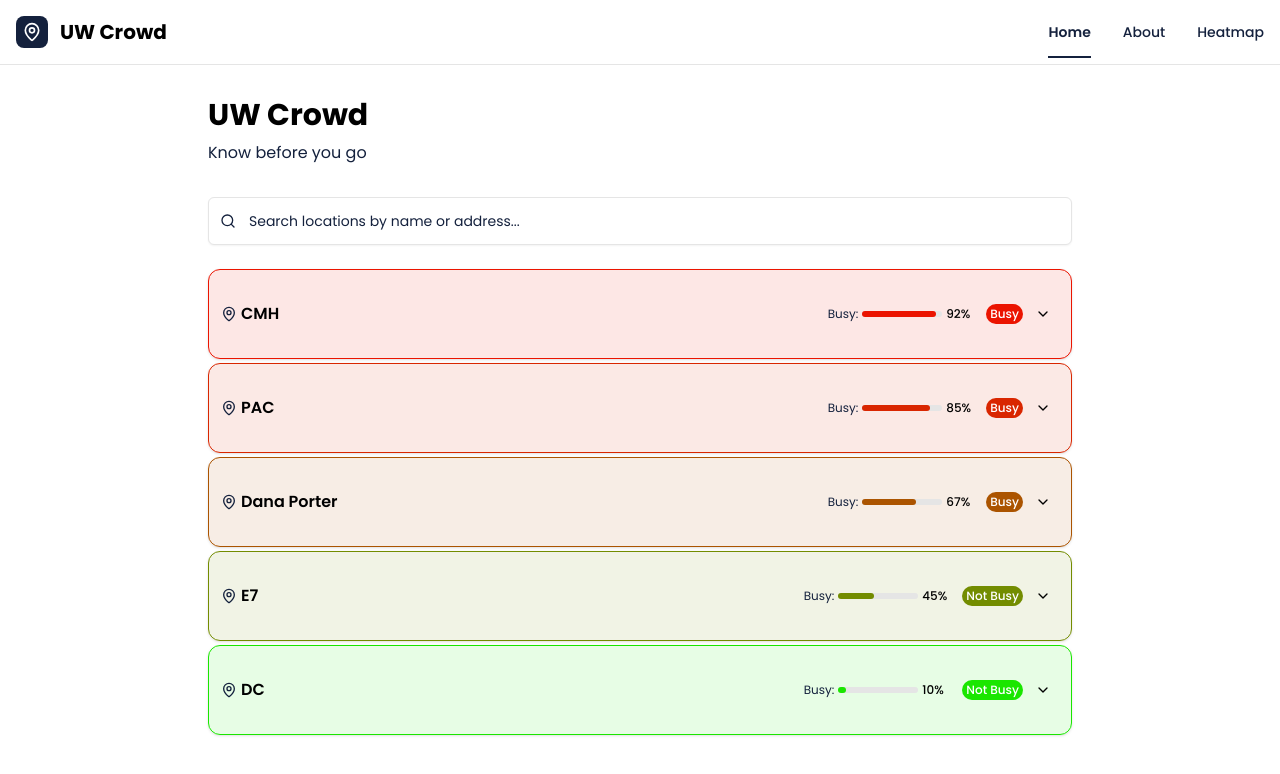
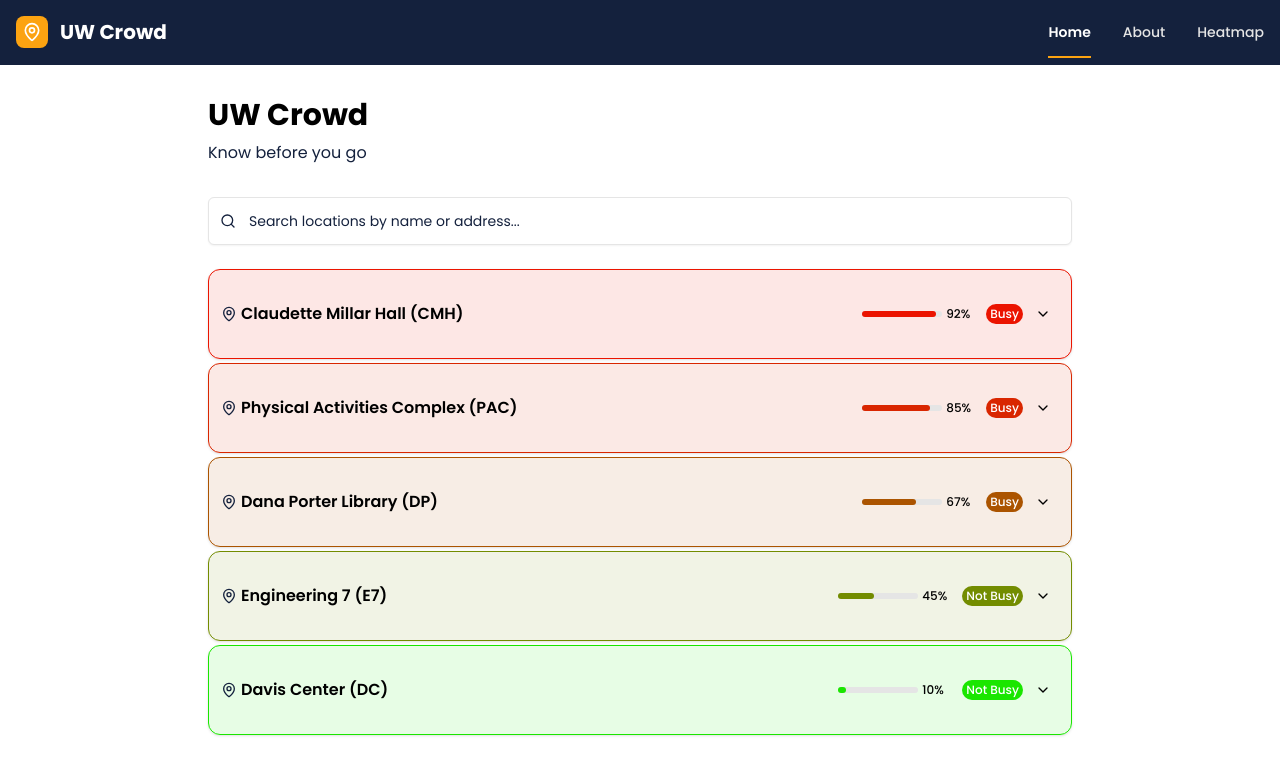
Before and after one commit to a3l6/UWCrowd, a Next.js app: page / in a window 1280 px wide. Shown: the top 774 px of the page. Built offline with nearby package versions, Linux system fonts and the light colour scheme.

Commit message:
Fixing color scheme etc

```diff
--- a/app/page.tsx
+++ b/app/page.tsx
@@ -23,7 +23,7 @@ interface Location {
 const mockLocations: Location[] = [
   {
     id: "1",
-    name: "PAC",
+    name: "Physical Activities Complex (PAC)",
     busyLevel: 85,
     status: "busy",
     lastUpdated: "2024-01-15",
@@ -36,7 +36,7 @@ const mockLocations: Location[] = [
   },
   {
     id: "2",
-    name: "CMH",
+    name: "Claudette Millar Hall (CMH)",
     busyLevel: 92,
     status: "busy",
     lastUpdated: "2024-01-12",
@@ -49,7 +49,7 @@ const mockLocations: Location[] = [
   },
   {
     id: "3",
-    name: "Dana Porter",
+    name: "Dana Porter Library (DP)",
     busyLevel: 67,
     status: "busy",
     lastUpdated: "2024-01-10",
@@ -62,7 +62,7 @@ const mockLocations: Location[] = [
   },
   {
     id: "4",
-    name: "E7",
+    name: "Engineering 7 (E7)",
     busyLevel: 45,
     status: "not-busy",
     lastUpdated: "2024-01-08",
@@ -75,7 +75,7 @@ const mockLocations: Location[] = [
   },
   {
     id: "5",
-    name: "DC",
+    name: "Davis Center (DC)",
     busyLevel: 10,
     status: "busy",
     lastUpdated: "2024-01-14",
@@ -96,7 +96,7 @@ export default function LocationsPage() {
     const filtered = mockLocations.filter(
       (location) =>
         location.name.toLowerCase().includes(searchTerm.toLowerCase()) ||
-        location.address.toLowerCase().includes(searchTerm.toLowerCase())
+        location.address?.toLowerCase().includes(searchTerm.toLowerCase())
     )
 
     return filtered.sort((a, b) => {
@@ -136,10 +136,6 @@ export default function LocationsPage() {
     return `rgba(${red}, ${green}, 0, 0.1)`
   }
 
-  const getBusyLevelTextColor = (busyLevel: number) => {
-    return busyLevel > 70 ? "text-white" : "text-gray-900"
-  }
-
   return (
     <div className="min-h-screen bg-background">
       <div className="container mx-auto px-4 py-8 max-w-4xl">
@@ -173,9 +169,7 @@ export default function LocationsPage() {
         <div className="space-y-1">
           {filteredAndSortedLocations.map((location) => {
             const isExpanded = expandedCards.has(location.id)
-
             const autoStatus = getAutoStatus(location.busyLevel)
-
 
             return (
               <Card
@@ -185,8 +179,7 @@ export default function LocationsPage() {
                   backgroundColor: getBusyLevelBgColor(location.busyLevel),
                   borderColor: getBusyLevelColor(location.busyLevel),
                 }}
-          onClick={() => toggleExpanded(location.id)} // ← HERE
-
+                onClick={() => toggleExpanded(location.id)}
               >
                 {/* Minimal vertical padding, small horizontal padding */}
                 <CardContent className="px-3 py-1">
@@ -194,12 +187,18 @@ export default function LocationsPage() {
                     {/* Left side - Location name and icon */}
                     <div className="flex items-center gap-1 flex-1 min-w-0">
                       <MapPin className="h-4 w-4 text-primary flex-shrink-0" />
-              <h3 className="text-base font-semibold truncate text-foreground">{location.name}</h3>
+                      <h3 className="text-base font-semibold truncate text-foreground">
+                        {/* Full name on desktop/tablet */}
+                        <span className="hidden md:inline">{location.name}</span>
+                        {/* Acronym on mobile */}
+                        <span className="inline md:hidden">
+                          {location.name.match(/\(([^)]+)\)/)?.[1] || location.name}
+                        </span>
+                      </h3>
                     </div>
 
                     {/* Center - Busy meter */}
                     <div className="flex items-center gap-1 flex-shrink-0">
-              <span className="text-xs text-muted-foreground">Busy:</span>
                       <div className="w-20 bg-secondary rounded-full h-1.5">
                         <div
                           className="h-1.5 rounded-full transition-all duration-300"
@@ -209,7 +208,9 @@ export default function LocationsPage() {
                           }}
                         />
                       </div>
-              <span className="text-xs font-medium text-foreground w-8">{location.busyLevel}%</span>
+                      <span className="text-xs font-medium text-foreground w-8">
+                        {location.busyLevel}%
+                      </span>
                     </div>
 
                     {/* Right side - Status and expand button */}
@@ -222,7 +223,11 @@ export default function LocationsPage() {
                       </span>
 
                       <div className="h-8 w-8 flex items-center justify-center">
-  {isExpanded ? <ChevronUp className="h-4 w-4" /> : <ChevronDown className="h-4 w-4" />}
+                        {isExpanded ? (
+                          <ChevronUp className="h-4 w-4" />
+                        ) : (
+                          <ChevronDown className="h-4 w-4" />
+                        )}
                       </div>
                     </div>
                   </div>
@@ -231,13 +236,19 @@ export default function LocationsPage() {
                     <div className="border-t border-border pt-1 mt-1 space-y-1 animate-in slide-in-from-top-2 duration-200">
                       <div className="grid grid-cols-2 gap-1">
                         <div>
-                  <h4 className="text-xs font-semibold mb-0.5 text-foreground">Predicted Business</h4>
-                  <p className="text-xs text-muted-foreground">{location.metrics.predictedBusiness}</p>
+                          <h4 className="text-xs font-semibold mb-0.5 text-foreground">
+                            Predicted Business
+                          </h4>
+                          <p className="text-xs text-muted-foreground">
+                            {location.metrics.predictedBusiness}
+                          </p>
                         </div>
 
                         <div>
                           <h4 className="text-xs font-semibold mb-0.5 text-foreground">People Count</h4>
-                  <p className="text-xs text-muted-foreground">{location.metrics.peopleCount} people</p>
+                          <p className="text-xs text-muted-foreground">
+                            {location.metrics.peopleCount} people
+                          </p>
                         </div>
 
                         <div>
@@ -249,11 +260,6 @@ export default function LocationsPage() {
                           <h4 className="text-xs font-semibold mb-0.5 text-foreground">Peak Hours</h4>
                           <p className="text-xs text-muted-foreground">{location.metrics.peakHours}</p>
                         </div>
-              </div>
-
-              <div>
-                <h4 className="text-xs font-semibold mb-0.5 text-foreground">Address</h4>
-                <p className="text-xs text-muted-foreground">{location.address}</p>
                       </div>
 
                       <div>
@@ -274,13 +280,14 @@ export default function LocationsPage() {
           })}
         </div>
 
-
         {/* No Results */}
         {filteredAndSortedLocations.length === 0 && searchTerm && (
           <div className="text-center py-12">
             <MapPin className="h-12 w-12 text-muted-foreground mx-auto mb-4" />
             <h3 className="text-lg font-semibold text-foreground mb-2">No locations found</h3>
-            <p className="text-muted-foreground">Try adjusting your search terms or browse all locations</p>
+            <p className="text-muted-foreground">
+              Try adjusting your search terms or browse all locations
+            </p>
           </div>
         )}
       </div>
--- a/components/navigation.tsx
+++ b/components/navigation.tsx
@@ -15,27 +15,27 @@ export default function Navigation() {
   const pathname = usePathname()
 
   return (
-    <nav className="bg-white border-b border-border shadow-sm">
+    <nav className="bg-[#14213D] border-b border-[#14213D] shadow-sm">
       <div className="container mx-auto px-4">
         <div className="flex items-center justify-between h-16">
           {/* Logo and Brand */}
-          <div className="flex items-center gap-3">
-            <div className="flex items-center justify-center w-8 h-8 bg-primary rounded-lg">
-              <MapPin className="h-5 w-5 text-primary-foreground" />
+          <div className="flex items-center gap-2 sm:gap-3">
+            <div className="flex items-center justify-center w-6 h-6 sm:w-8 sm:h-8 bg-[#FCA311] rounded-lg">
+              <MapPin className="h-3 w-3 sm:h-5 sm:w-5 text-white" />
             </div>
-            <span className="text-xl font-bold text-foreground">UW Crowd</span>
+            <span className="text-lg sm:text-xl font-bold text-white">UW Crowd</span>
           </div>
 
-          <div className="flex items-center gap-8">
+          <div className="flex items-center gap-3 sm:gap-6 md:gap-8">
             {navigation.map((item) => (
               <Link
                 key={item.name}
                 href={item.href}
                 className={cn(
-                  "text-sm font-medium transition-colors duration-200 relative",
+                  "text-xs sm:text-sm font-medium transition-colors duration-200 relative",
                   pathname === item.href
-                    ? "text-primary font-semibold after:absolute after:bottom-[-16px] after:left-0 after:right-0 after:h-0.5 after:bg-primary"
-                    : "text-muted-foreground hover:text-foreground",
+                    ? "text-white font-semibold after:absolute after:bottom-[-16px] after:left-0 after:right-0 after:h-0.5 after:bg-[#FCA311]"
+                    : "text-[#E5E5E5] hover:text-white",
                 )}
               >
                 {item.name}
--- a/package.json
+++ b/package.json
@@ -46,6 +46,7 @@
     "embla-carousel-react": "8.5.1",
     "geist": "^1.3.1",
     "input-otp": "1.4.1",
+    "leaflet": "^1.9.4",
     "lucide-react": "^0.454.0",
     "next": "^14.2.16",
     "next-themes": "^0.4.6",
```
Also changed, not shown: 1 other file (tests, documents, lock files or other folders). Lines whose indentation alone changed are shown as unchanged.
